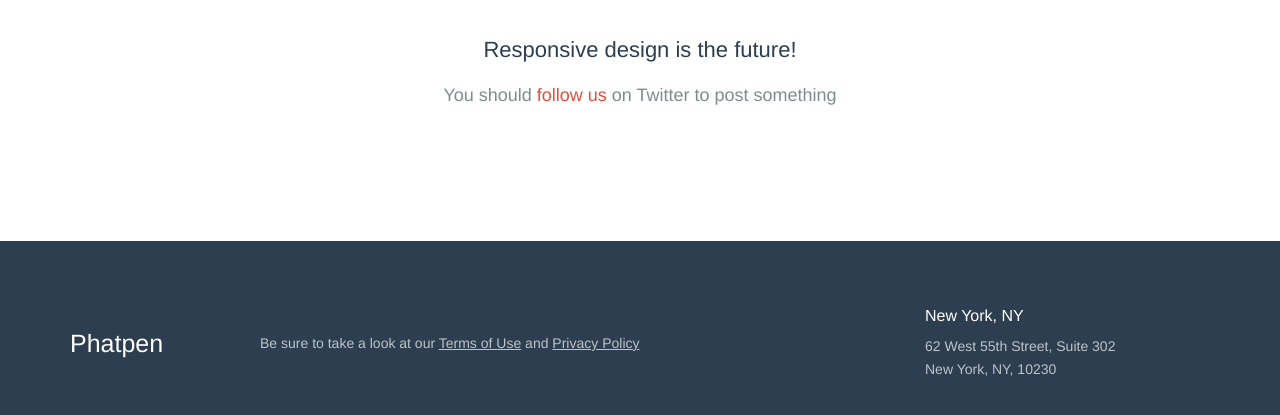
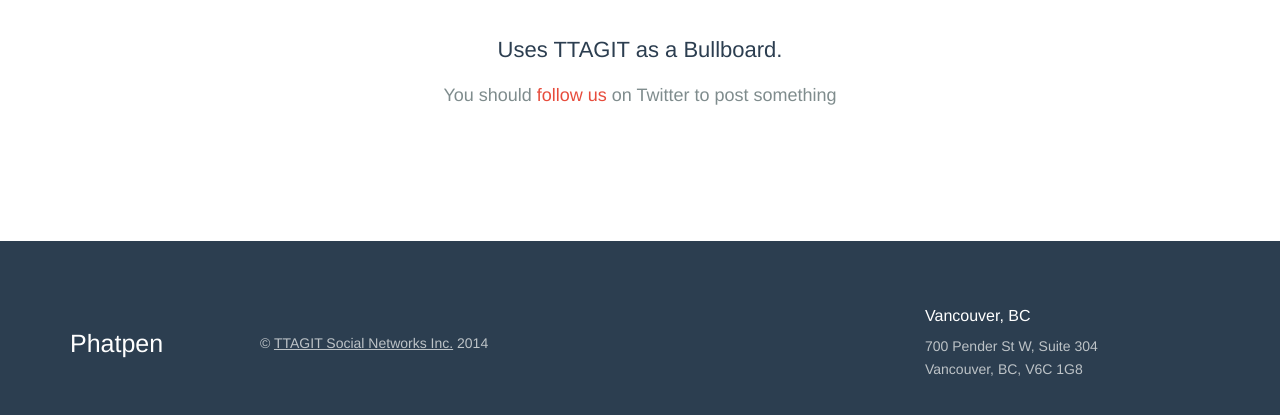
Before and after one commit to Phatpen/phatpenHD, a plain HTML site: page index.html in a window 1280 px wide. Shown: the part 1115-1530 px from the top of the page. Drawn offline with Linux system fonts and the light colour scheme.

Commit message:
content change

```diff
--- a/index.html
+++ b/index.html
@@ -32,10 +32,11 @@
                 </div>
                 <div class="collapse navbar-collapse pull-right">
                     <ul class="nav pull-left">
-                        <li><a href="#">Home</a></li>
+                        <!--<li><a href="#">Home</a></li>
                         <li><a href="#">Account</a></li>
                         <li><a href="#">Blog</a></li>
                         <li><a href="#">Contact</a></li>
+-->
                     </ul>
                     <form class="navbar-form pull-left">
                         <a class="btn btn-success" href="http://eepurl.com/SdI7j">Subscribe</a>
@@ -64,10 +65,10 @@
 
             <div id="c-17_myCarousel" class="carousel slide">
                 <div class="carousel-inner">
-                    <div class="item active">I love how it uses a 12 grid system. Responsive design is the future!</div>
-                    <div class="item">Responsive design is the future!</div>
-                    <div class="item">Responsive design is the future! I love how it uses a 12 grid system.</div>
-                    <div class="item">I love how it uses a 12 grid system.</div>
+                    <div class="item active">The first commenting system with stock trading built in!</div>
+                    <div class="item">Uses TTAGIT as a Bullboard.</div>
+                    <div class="item">Scrapes the page your on for stock symbols and companies.</div>
+                    <div class="item">Realtime stock quotes!</div>
                 </div>
             </div>
             <p>
@@ -83,13 +84,14 @@
             </div>
             <div class="col-sm-7">
                 <div class="additional-links">
-                    Be sure to take a look at our <a href="#">Terms of Use</a> and <a href="#">Privacy Policy</a>
+                    © <a href="https://www.ttagit.com/">TTAGIT Social Networks Inc.</a> 2014 <!--<a href="#">Privacy Policy</a>
+-->
                 </div>
             </div>
             <div class="col-sm-3">
-                <h6>New York, NY</h6>
+                <h6>Vancouver, BC</h6>
                 <div class="address">
-                    62 West 55th Street, Suite 302<br>New York, NY, 10230
+                    700 Pender St W, Suite 304<br>Vancouver, BC, V6C 1G8
                 </div>
             </div>
         </div>
```
